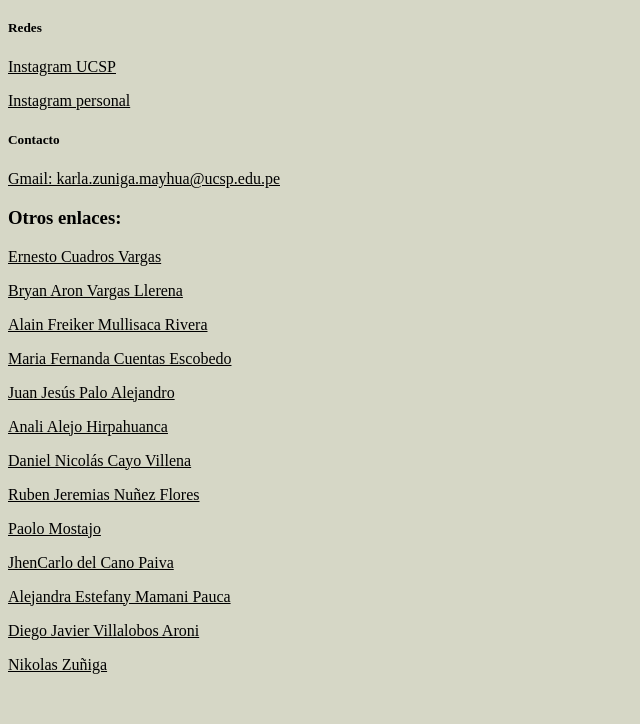
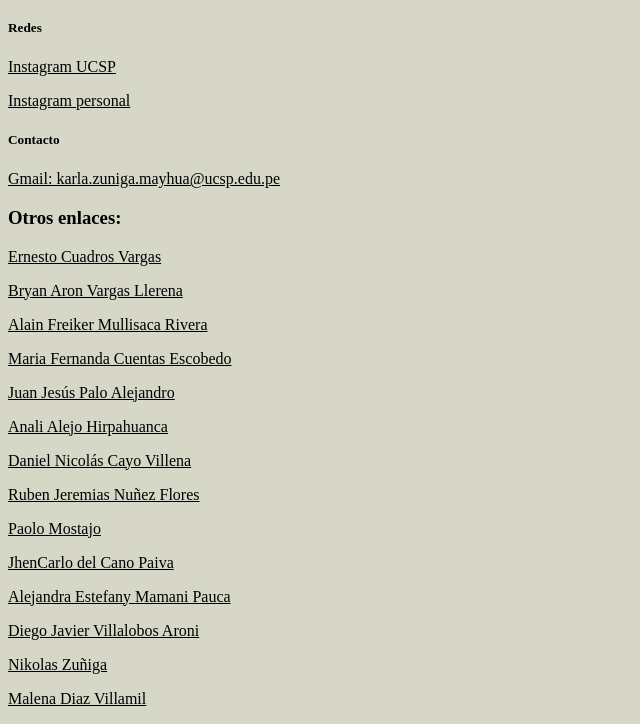
Before and after one commit to KarlaZM114/KarlaFabiolaZuniga, a plain HTML site: page index.html in a window 1280 px wide. Shown: the part 887-1611 px from the top of the page, without its empty margins (0-640 px from the left). Before the commit the page ends 1577 px from the top, so only its background shows below. Drawn offline with Linux system fonts and the light colour scheme.

Commit message:
Update index.html

```diff
--- a/index.html
+++ b/index.html
@@ -91,6 +91,7 @@
 <p><a href="http://aleemp.github.io/AlejandraEMP/">Alejandra Estefany Mamani Pauca</a></p>
 <p><a href="http://diegovillalobosa.github.io/">Diego Javier Villalobos Aroni</a></p>
 <p><a href="http://nikolaszm.github.io/">Nikolas Zuñiga</a></p>
+<p><a href="https://malenadiazv.github.io/">Malena Diaz Villamil</a></p>
 
 </body>
 
```
